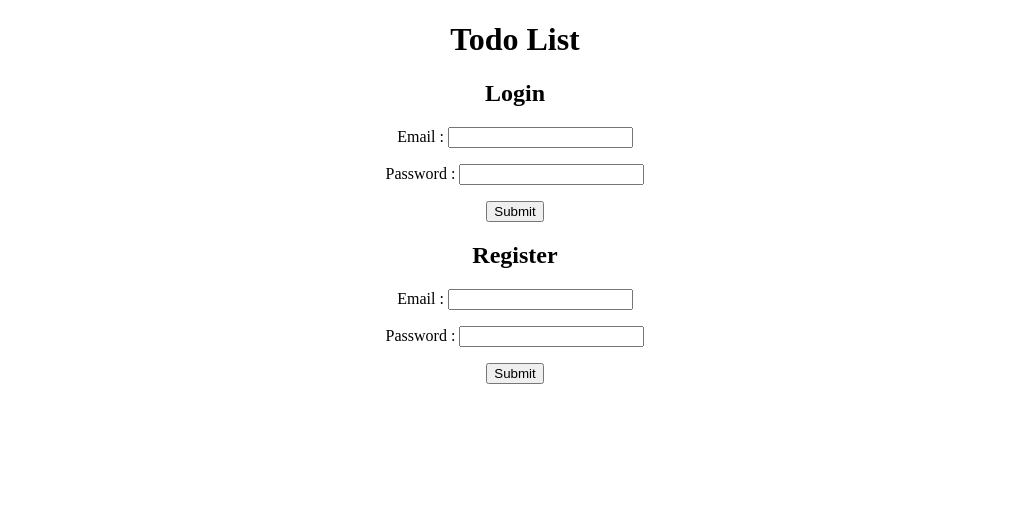
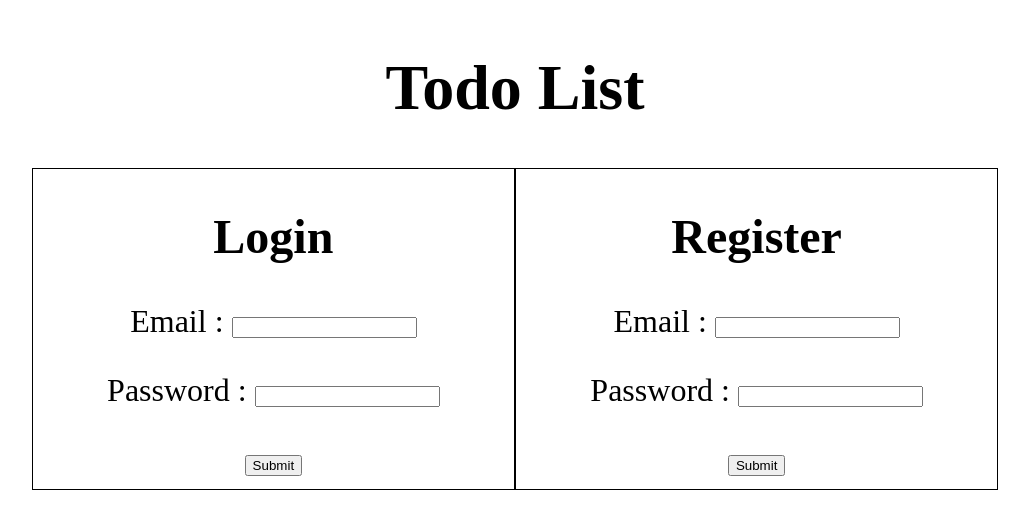
Before and after one commit to SacleuxBenoit/TodoList_php, a PHP site: page / in a window 1280 px wide. Shown: the top 529 px of the page, without its empty margins (125-1154 px from the left). Run offline with PHP 8.4, Linux system fonts and the light colour scheme.

Commit message:
add dispay grid, with a grid template area, add a border 1px solid black to .login and .register, + height of 10em in .login in style.css

```diff
--- a/css/style.css
+++ b/css/style.css
@@ -1,3 +1,23 @@
 body{
+    display: grid;
     text-align: center;
+    grid-template-areas:
+    '. header header .'
+    '. login register .';
+    font-size: 2em;
 }
+
+header{
+    grid-area: header;
+}
+
+.login{
+    border: 1px solid black;
+    grid-area: login;
+    height: 10em;
+}
+
+.register{
+    border: 1px solid black;
+    grid-area: register;
+}
```
